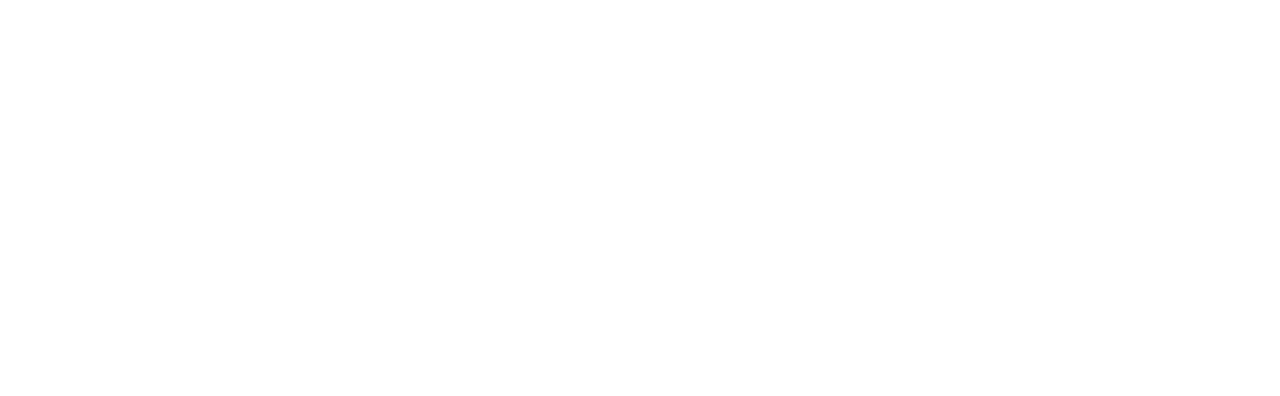
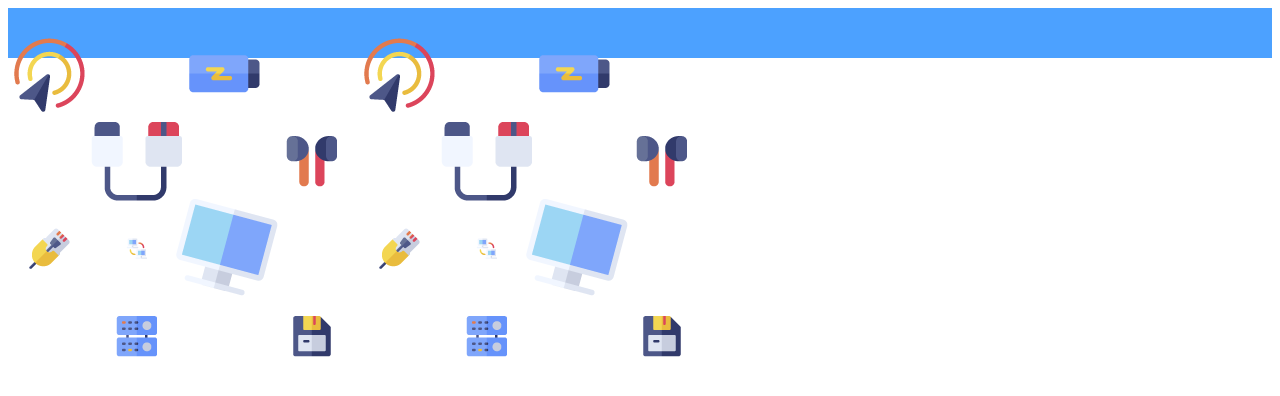
Before and after one commit to zeno-citiulo/html-css-booleaner, a plain HTML site: page index.html in a window 1280 px wide. Drawn offline with Linux system fonts and the light colour scheme.

Commit message:
[fix] img header

```diff
--- a/index.html
+++ b/index.html
@@ -0,0 +1,14 @@
+<!DOCTYPE html>
+<html lang="en">
+<head>
+  <meta charset="UTF-8">
+  <meta name="viewport" content="width=device-width, initial-scale=1.0">
+  <title>The Booleaner</title>
+  <link rel="stylesheet" href="style.css">
+</head>
+<body>
+  <header>
+    <img class="pattern" src="/img/pattern.png" alt="Pattern Header">
+  </header>
+</body>
+</html>
--- a/style.css
+++ b/style.css
@@ -3,3 +3,6 @@ header{
   width: 100%;
   height: 50px;
 }
+.pattern{
+  w
+}
```
